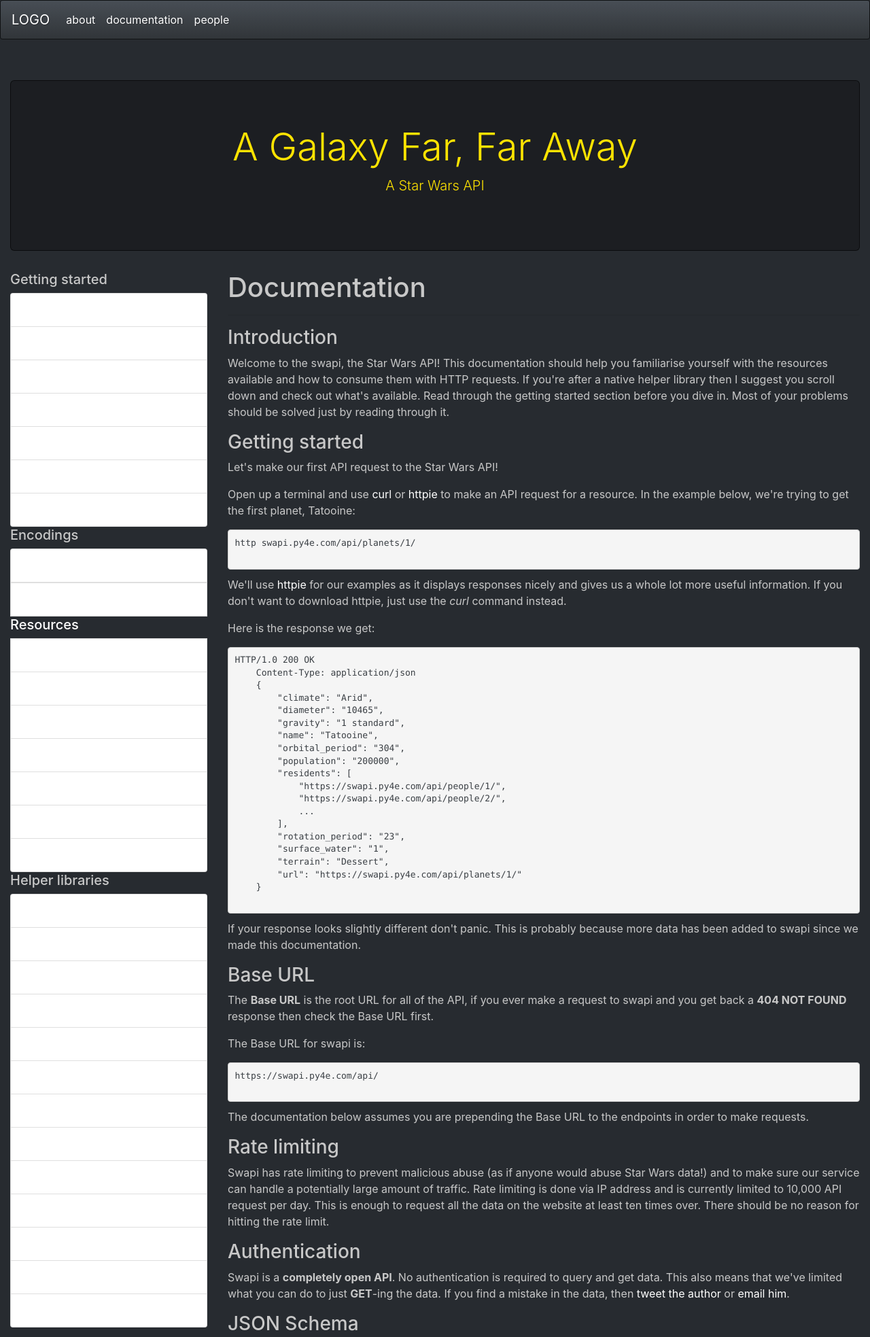
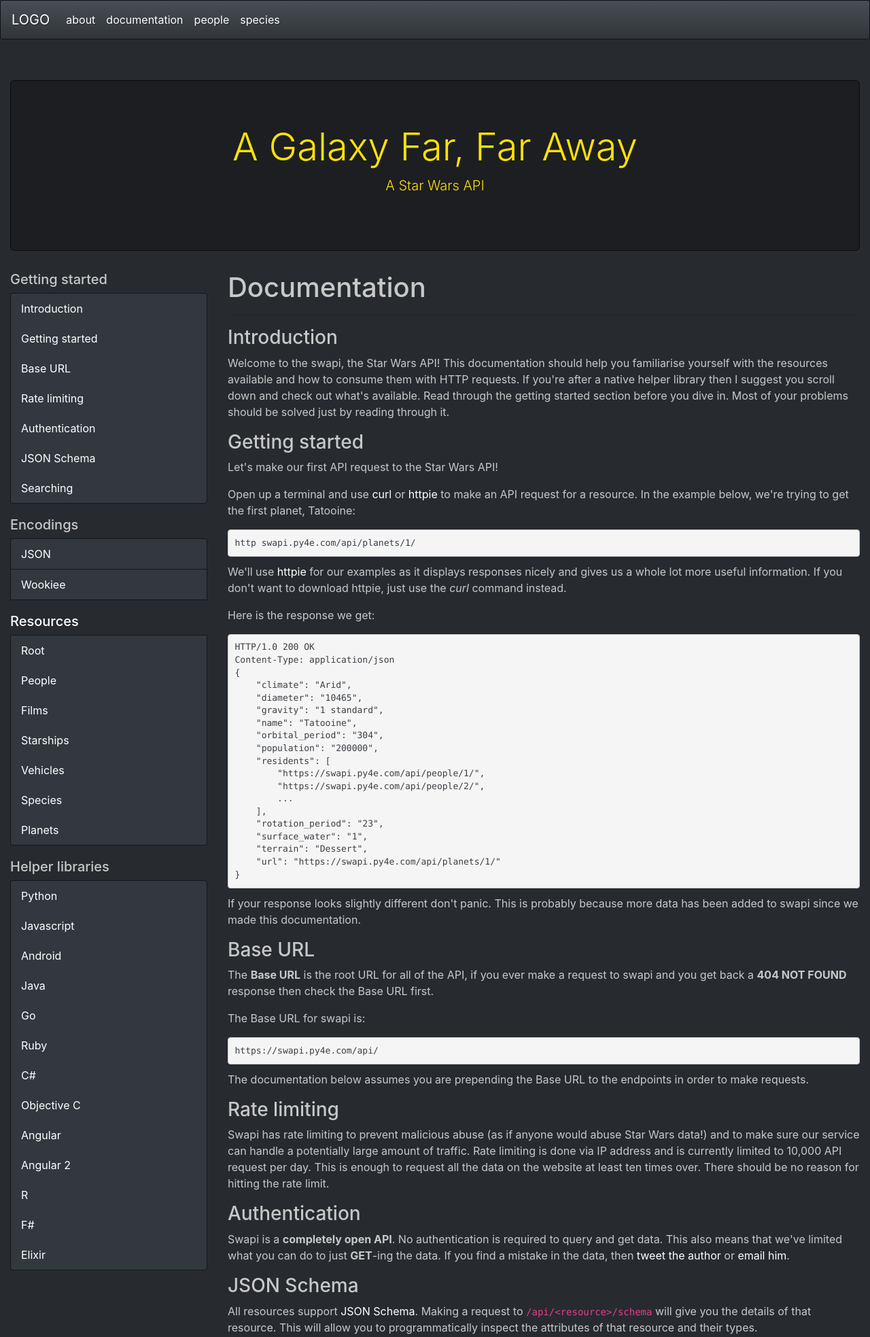
Before and after one commit to ykamat/gffa, a Django app: page /apps/webapp/docs/ in a window 1280 px wide. Shown: the top 1967 px of the page at 68% size. Run offline with Django 3.2, Linux system fonts and the light colour scheme; parts of the project's set-up code (start-up, migrations or seed data) failed here and were passed over; some libraries are stand-ins or nearby versions.

Commit message:
Added Species page and model.

```diff
--- a/apps/webapp/static/css/gffa.css
+++ b/apps/webapp/static/css/gffa.css
@@ -90,6 +90,20 @@
     background-color: #3a3f44;
 }
 
+.list-group {
+    margin-bottom: 20px;
+    padding-left: 0;
+}
+
+.list-group-item {
+    position: relative;
+    display: block;
+    padding: 10px 15px;
+    margin-bottom: -1px;
+    background-color: #32383e;
+    border: 1px solid rgba(0, 0, 0, 0.6);
+}
+
 .pad_top {
     padding-top: 34px;
 }
--- a/apps/webapp/templates/webapp/base.html
+++ b/apps/webapp/templates/webapp/base.html
@@ -49,6 +49,9 @@
           </li>
           <li class="nav-item">
             <a class="nav-link" href="{% url 'people' %}">people</a>
+          </li>
+          <li class="nav-item">
+            <a class="nav-link" href="{% url 'species' %}">species</a>
           </li>
         </ul>
       </div>
--- a/apps/webapp/urls.py
+++ b/apps/webapp/urls.py
@@ -46,7 +46,7 @@
     # path(r"^api/people/schema$", "resources.schemas.people"),
     # path(r"^api/planets/schema$", "resources.schemas.planets"),
     # path(r"^api/films/schema$", "resources.schemas.films"),
-    # path(r"^api/species/schema$", "resources.schemas.species"),
+    path('species/', views.SpeciesListView.as_view(), name='species'),
     # path(r"^api/vehicles/schema$", "resources.schemas.vehicles"),
     # path(r"^api/starships/schema$", "resources.schemas.starships"),
     # path(r"^api/", include(router.urls)),
--- a/apps/webapp/views.py
+++ b/apps/webapp/views.py
@@ -1,6 +1,7 @@
 from django.shortcuts import render
 from django.views import generic
 from . models import Person
+from . models import Species
 
 class HomePageView(generic.TemplateView):
 	template_name = 'webapp/home.html'
@@ -38,3 +39,17 @@
 	def get_queryset(self):
 		return Person.objects.all()
 		# return Person.objects.select_related('homeworld').order_by('name')
+
+
+class SpeciesListView(generic.ListView):
+	model = Species
+	context_object_name = 'species'
+	template_name = 'webapp/species.html'
+	# paginate_by = 20
+
+	# def dispatch(self, *args, **kwargs):
+	# 	return super().dispatch(*args, **kwargs)
+
+	def get_queryset(self):
+		return Species.objects.all()
+		# return Species.objects.select_related('homeworld').order_by('name')
```
Also changed, not shown: apps/webapp/models.py (+34 -0 lines), apps/webapp/templates/webapp/docs.html (+5 -75 lines), apps/webapp/templates/webapp/species.html (added, +24 -0 lines), apps/webapp/migrations/0002_species.py (added).
